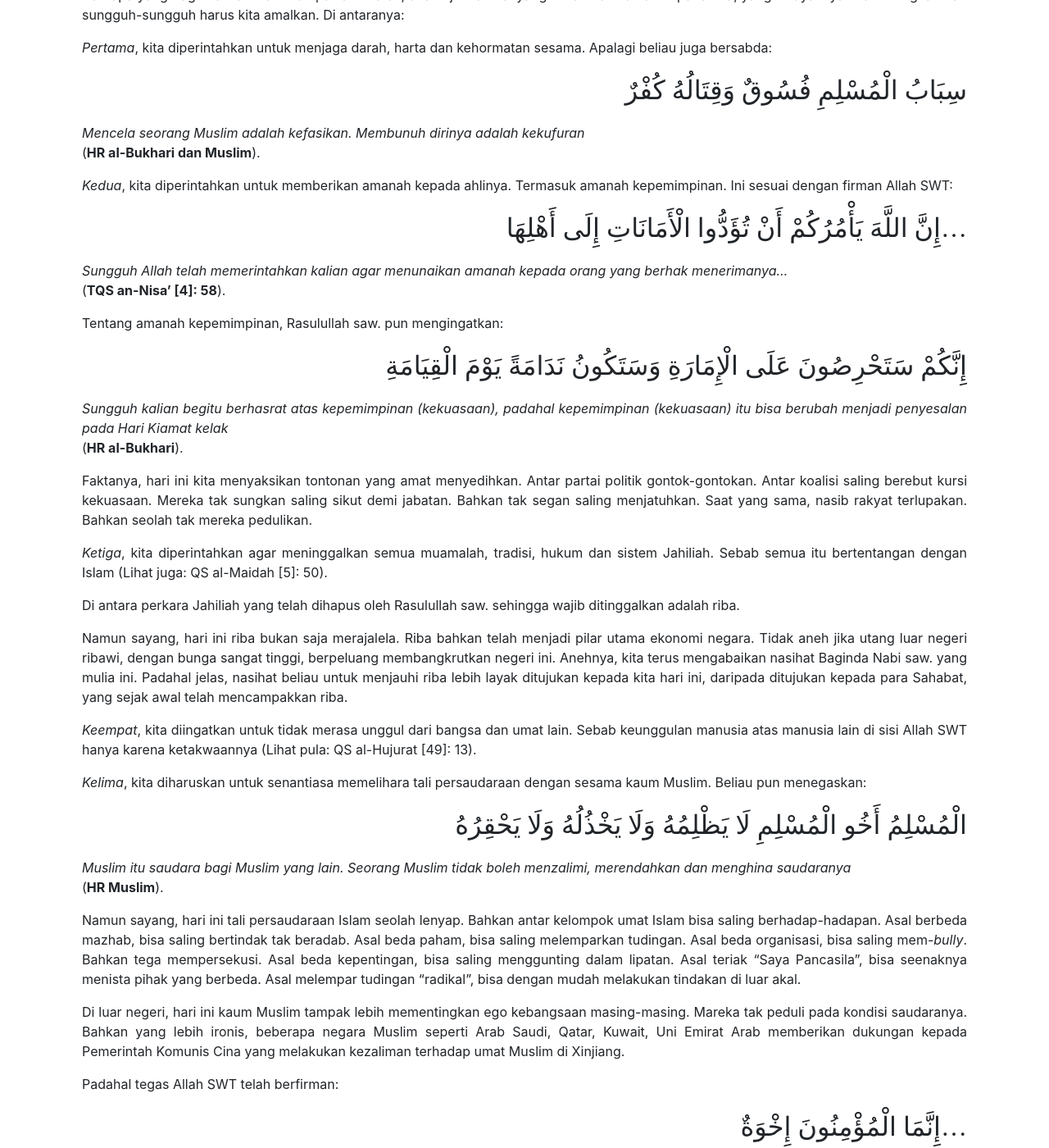
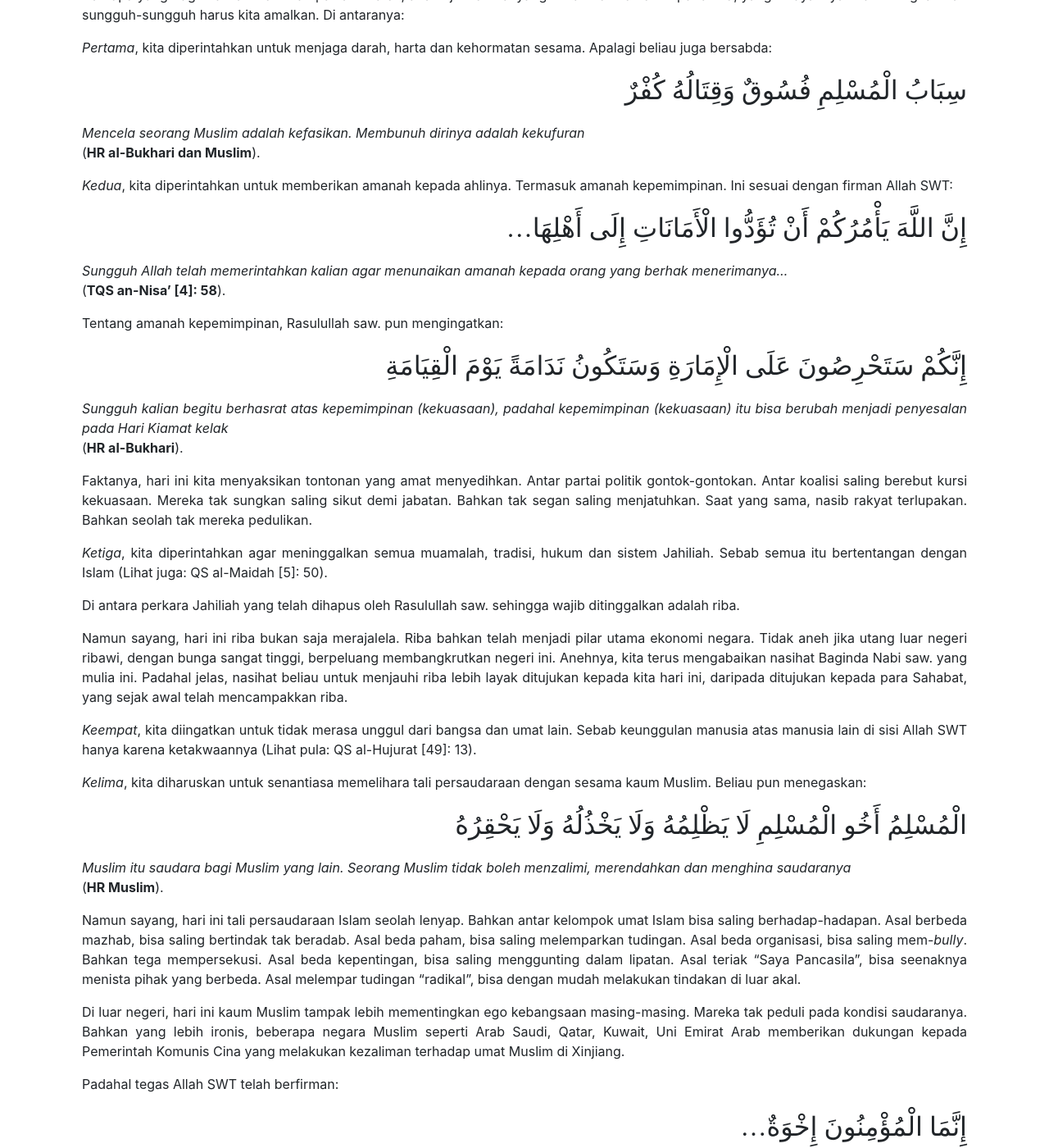
Before and after one commit to bandithijo/buletin-dakwah-kaffah, a Jekyll site: the page built from _posts/2019/2019-08-09-merenungkan-kembali-pesan-pesan-nabi-saw-dalam-khutbah-wada.md, in a window 1280 px wide and 1400 px high, scrolled down 2122 px. Shown: the whole window at 82% size. Built offline with Jekyll 4.4.1, drawn with Linux system fonts in a browser that asks for light colours; nearby versions of some CDN libraries.

```diff
--- a/_posts/2019/2019-08-09-merenungkan-kembali-pesan-pesan-nabi-saw-dalam-khutbah-wada.md
+++ b/_posts/2019/2019-08-09-merenungkan-kembali-pesan-pesan-nabi-saw-dalam-khutbah-wada.md
@@ -62,7 +62,7 @@ Dari apa yang Baginda Nabi saw. sampaikan di atas, ada sejumlah hal yang beliau
 *Kedua*, kita diperintahkan untuk memberikan amanah kepada ahlinya. Termasuk amanah kepemimpinan. Ini sesuai dengan firman Allah SWT:
 
 <p class="text-right-arabic">
-إِنَّ اللَّهَ يَأْمُرُكُمْ أَنْ تُؤَدُّوا الْأَمَانَاتِ إِلَى أَهْلِهَا…
+…إِنَّ اللَّهَ يَأْمُرُكُمْ أَنْ تُؤَدُّوا الْأَمَانَاتِ إِلَى أَهْلِهَا
 </p>
 
 <p class="text-right-arti">
@@ -109,7 +109,7 @@ Di luar negeri, hari ini kaum Muslim tampak lebih mementingkan ego kebangsaan ma
 Padahal tegas Allah SWT telah berfirman:
 
 <p class="text-right-arabic">
-إِنَّمَا الْمُؤْمِنُونَ إِخْوَةٌ…
+…إِنَّمَا الْمُؤْمِنُونَ إِخْوَةٌ
 </p>
 
 <p class="text-right-arti">
```
